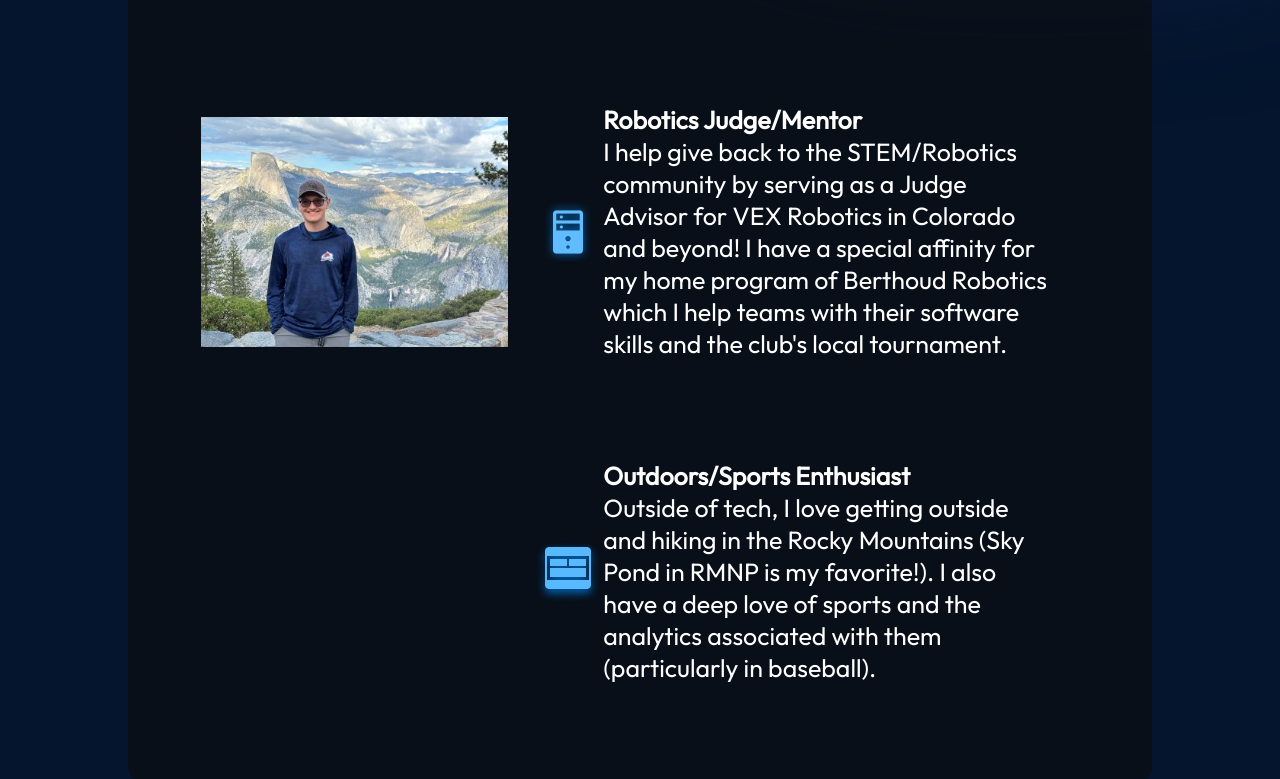
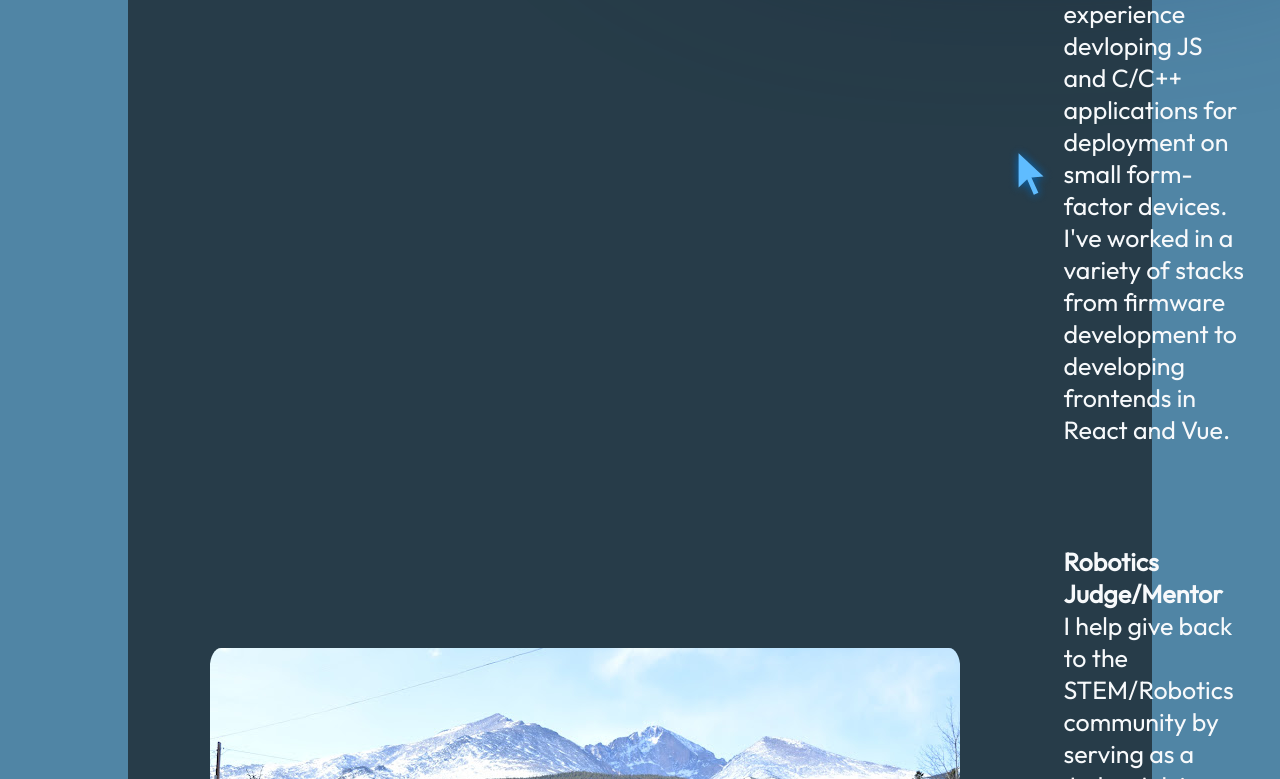
Before and after one commit to mjrottinghaus/mjrottinghaus.github.io, a React (Vite) app: page / in a window 1280 px wide. Shown: the part 1141-1920 px from the top of the page. Built offline with nearby package versions, Linux system fonts and the light colour scheme.

Commit message:
style additions and picture changes

```diff
--- a/src/components/about/About.module.css
+++ b/src/components/about/About.module.css
@@ -26,9 +26,10 @@
 }
 
 .aboutImage {
-  width: 35%;
-  /* padding-left: 1%;
-  padding-right: 1%; */
+  width: 150%;
+  border-radius: 20px;
+  padding-left: 1%;
+  padding-right: 1%;
 }
 
 .aboutItems {
--- a/src/components/experience/Experience.module.css
+++ b/src/components/experience/Experience.module.css
@@ -24,7 +24,7 @@
 
 .skills {
   width: 45%;
-  display: inline-flex;
+  display: block flex;
   flex-wrap: wrap;
   justify-content: center;
   gap: 37px;
@@ -78,7 +78,7 @@
 .historyItem img {
     padding: 15px;
     width: 150px;
-    background: linear-gradient(90deg, #ffffff 0%, rgba(94, 97, 102, 0.5) 100%);;
+    background: linear-gradient(90deg, #ffffff 0%, rgba(100, 98, 100, 0.5) 150%);;
     border-radius: 10px;
 }
 
--- a/src/components/home/Home.jsx
+++ b/src/components/home/Home.jsx
@@ -13,6 +13,7 @@ export const Home = () => {
                     I'm a software developer with experience using Python, C/C++, JavaSciprt/TypeScript.
                     Check out my experience and projects, and reach out if you'd like to learn more about them!
                 </p>
+                <p className={styles.description}>AMDG</p>
                 <a href="mailto:mrott0902@yahoo.com" className={styles.contactBtn}>Contact Me</a>
             </div>
             <img src={getImageUrl("home/profile.jpg")} alt="Picture of Matthew" className={styles.profilePicture}></img>
--- a/src/components/home/Home.module.css
+++ b/src/components/home/Home.module.css
@@ -59,6 +59,7 @@
     animation-duration: 3s;
     animation-iteration-count: infinite;
     animation-timing-function: ease-in-out;
+    border-radius: 40px;
 }
 
 @keyframes floating {
--- a/src/vars.css
+++ b/src/vars.css
@@ -1,10 +1,15 @@
 :root {
     /* Colors */
-    --color-text: #fff;
-    --color-primary: #576cbc;
-    --color-secondary: #19376d;
-    --color-dark: #0b2447;
-    --color-bg: #04152d;
+    --color-text: #f7f9fb;
+    --color-primary: #687864;
+    --color-secondary: #8fc1e3;
+    --color-dark: #31708e;
+    --color-bg: #5085a5;
+    /* --color-text: #dbcfcf;
+    --color-primary: #003049;
+    --color-secondary: #d62828;
+    --color-dark: #f77f00;
+    --color-bg: #fcbf49; */
 
     /* Fonts */
     --font-roboto: "Roboto";
```
Also changed, not shown: assets/about/aboutMe.jpg, assets/home/profile.jpg.
